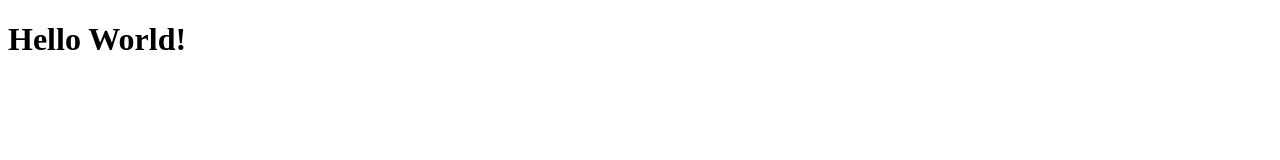
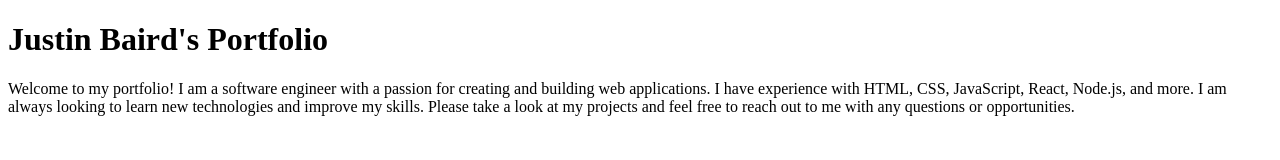
Before and after one commit to bankus92/bankus92.github.io, a plain HTML site: page portfolio.html in a window 1280 px wide. Drawn offline with Linux system fonts and the light colour scheme.

Commit message:
added text to html file

```diff
--- a/portfolio.html
+++ b/portfolio.html
@@ -3,9 +3,16 @@
   <head>
     <meta charset="UTF-8" />
     <meta name="viewport" content="width=device-width, initial-scale=1.0" />
-    <title>Document</title>
+    <title>Justin Baird Personal Portfolio</title>
   </head>
   <body>
-    <h1>Hello World!</h1>
+    <h1>Justin Baird's Portfolio</h1>
+    <p>
+      Welcome to my portfolio! I am a software engineer with a passion for
+      creating and building web applications. I have experience with HTML, CSS,
+      JavaScript, React, Node.js, and more. I am always looking to learn new
+      technologies and improve my skills. Please take a look at my projects and
+      feel free to reach out to me with any questions or opportunities.
+    </p>
   </body>
 </html>
```
